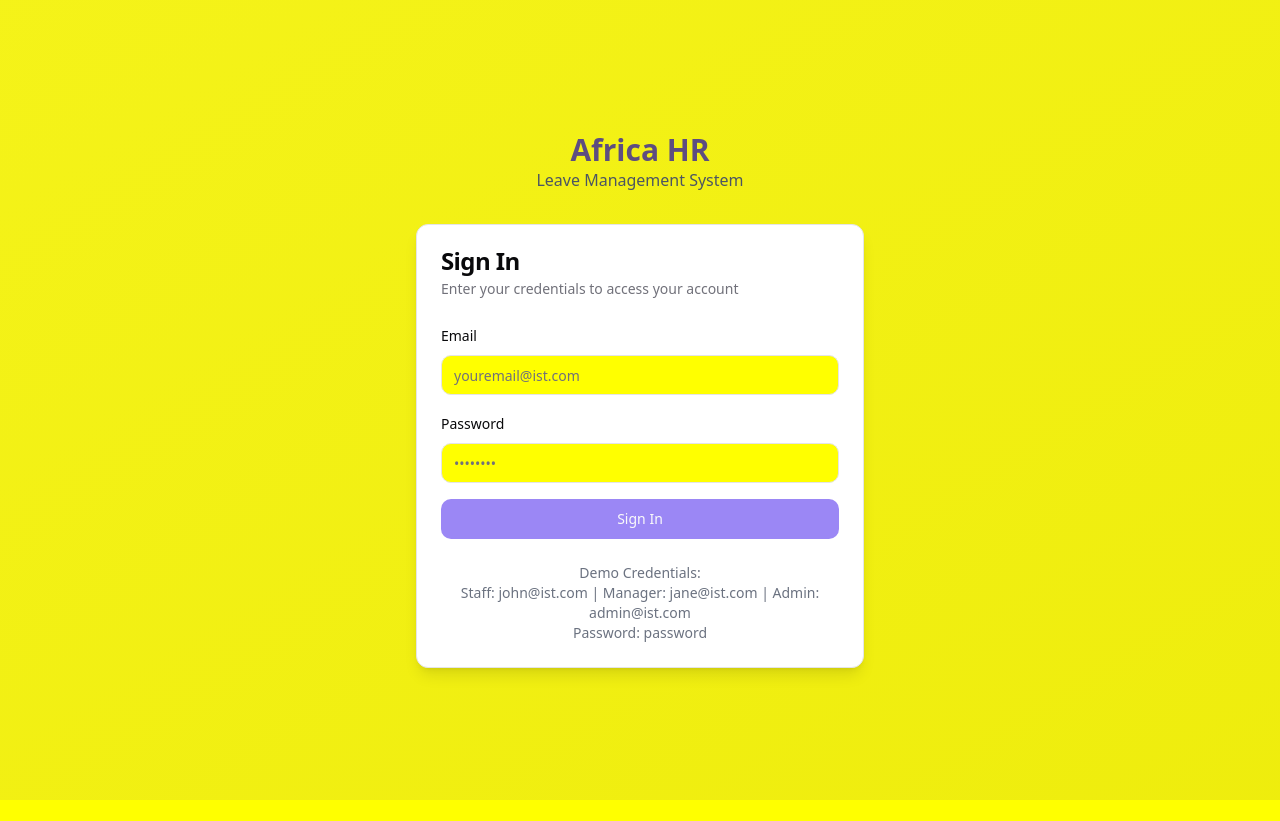
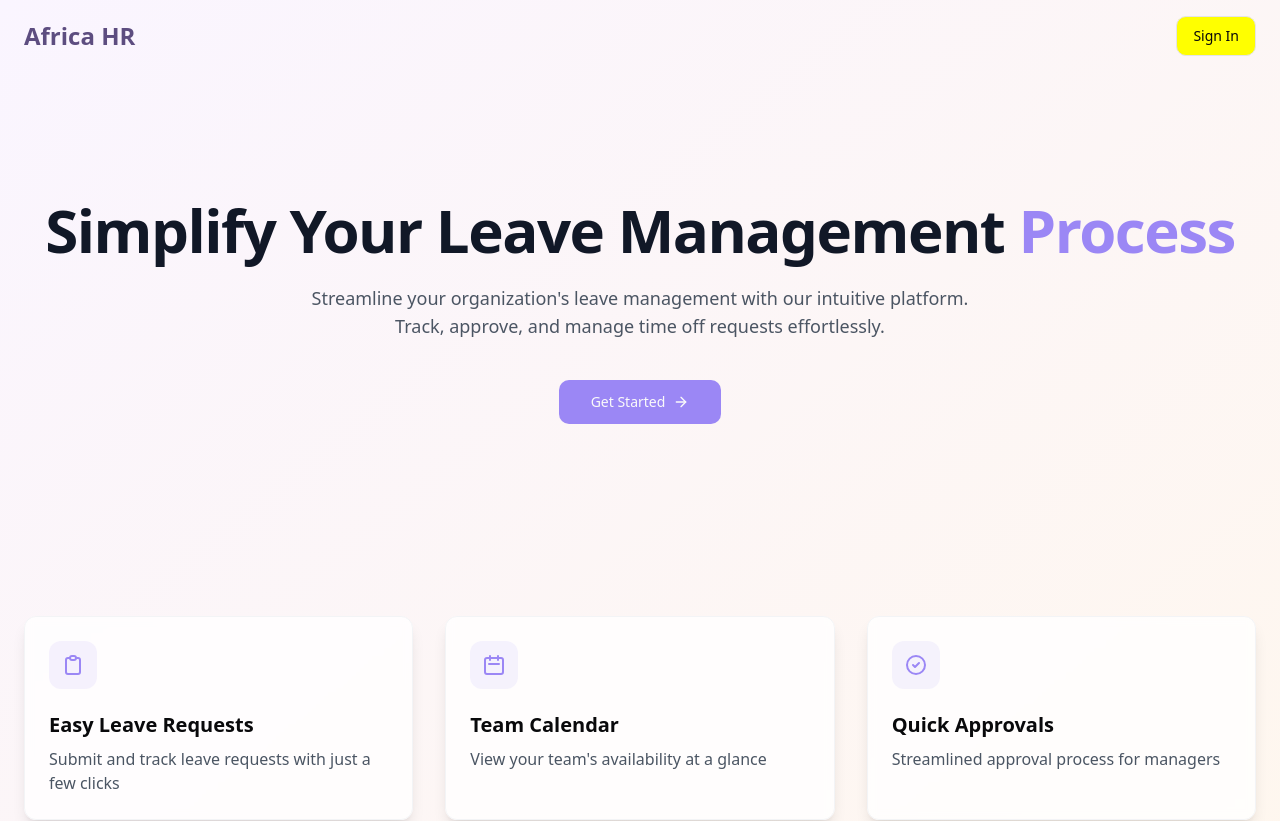
Before and after one commit to NoellaPromise/africa-leave-flow, a React (Vite) app: page / in a window 1280 px wide. Before the commit this address led to /login. Shown: the top 821 px of the page. Before the commit the page ends 800 px from the top, so only its background shows below. Built offline with nearby package versions, Linux system fonts and the light colour scheme.

Commit message:
feat: Add landing page
Implement a landing page for the application.

```diff
--- a/src/App.tsx
+++ b/src/App.tsx
@@ -6,6 +6,7 @@ import { QueryClient, QueryClientProvider } from "@tanstack/react-query";
 import { BrowserRouter, Routes, Route } from "react-router-dom";
 import { SidebarProvider } from "@/components/layout/SidebarProvider";
 
+import LandingPage from "./pages/LandingPage";
 import Dashboard from "./pages/Dashboard";
 import LeaveApplication from "./pages/LeaveApplication";
 import LeaveApprovals from "./pages/LeaveApprovals";
@@ -34,8 +35,9 @@ const App = () => (
         <TooltipProvider>
           <SidebarProvider>
             <Routes>
+              <Route path="/" element={<LandingPage />} />
               <Route path="/login" element={<Login />} />
-              <Route path="/" element={<Layout />}>
+              <Route path="/dashboard" element={<Layout />}>
                 <Route index element={<Dashboard />} />
                 <Route path="leave-application" element={<LeaveApplication />} />
                 <Route path="leave-approvals" element={<LeaveApprovals />} />
--- a/src/components/layout/Layout.tsx
+++ b/src/components/layout/Layout.tsx
@@ -1,4 +1,3 @@
-
 import { Outlet } from 'react-router-dom';
 import { Navigate } from 'react-router-dom';
 import { useAuth } from '@/context/AuthContext';
@@ -21,7 +20,7 @@ const Layout = () => {
   }
 
   if (!isAuthenticated) {
-    return <Navigate to="/login" />;
+    return <Navigate to="/" />;
   }
 
   return (
--- /dev/null
+++ b/src/pages/LandingPage.tsx
@@ -0,0 +1,129 @@
+
+import { Button } from "@/components/ui/button";
+import { Link } from "react-router-dom";
+import { ArrowRight } from "lucide-react";
+
+const LandingPage = () => {
+  return (
+    <div className="min-h-screen bg-gradient-to-br from-purple-50 to-orange-50 dark:from-gray-900 dark:to-gray-800">
+      {/* Navigation */}
+      <nav className="container mx-auto px-6 py-4">
+        <div className="flex items-center justify-between">
+          <div className="text-2xl font-bold text-purple-dark">Africa HR</div>
+          <Button asChild variant="outline" className="hover:bg-purple-light/10">
+            <Link to="/login">Sign In</Link>
+          </Button>
+        </div>
+      </nav>
+
+      {/* Hero Section */}
+      <section className="container mx-auto px-6 py-16 text-center md:py-32">
+        <h1 className="text-4xl font-bold tracking-tight text-gray-900 dark:text-white md:text-6xl">
+          Simplify Your Leave Management
+          <span className="text-purple-light"> Process</span>
+        </h1>
+        <p className="mx-auto mt-6 max-w-2xl text-lg text-gray-600 dark:text-gray-300">
+          Streamline your organization's leave management with our intuitive platform.
+          Track, approve, and manage time off requests effortlessly.
+        </p>
+        <div className="mt-10 flex flex-col items-center justify-center gap-4 sm:flex-row">
+          <Button asChild size="lg" className="bg-purple-light hover:bg-purple-dark">
+            <Link to="/login" className="gap-2">
+              Get Started <ArrowRight size={16} />
+            </Link>
+          </Button>
+        </div>
+      </section>
+
+      {/* Features Section */}
+      <section className="container mx-auto px-6 py-16">
+        <div className="grid gap-8 md:grid-cols-3">
+          <div className="glass-card rounded-lg p-6">
+            <div className="mb-4 inline-block rounded-lg bg-purple-light/10 p-3 text-purple-light">
+              <svg
+                className="h-6 w-6"
+                fill="none"
+                stroke="currentColor"
+                viewBox="0 0 24 24"
+              >
+                <path
+                  strokeLinecap="round"
+                  strokeLinejoin="round"
+                  strokeWidth={2}
+                  d="M9 5H7a2 2 0 00-2 2v12a2 2 0 002 2h10a2 2 0 002-2V7a2 2 0 00-2-2h-2M9 5a2 2 0 002 2h2a2 2 0 002-2M9 5a2 2 0 012-2h2a2 2 0 012 2"
+                />
+              </svg>
+            </div>
+            <h3 className="mb-2 text-xl font-semibold dark:text-white">Easy Leave Requests</h3>
+            <p className="text-gray-600 dark:text-gray-300">
+              Submit and track leave requests with just a few clicks
+            </p>
+          </div>
+
+          <div className="glass-card rounded-lg p-6">
+            <div className="mb-4 inline-block rounded-lg bg-purple-light/10 p-3 text-purple-light">
+              <svg
+                className="h-6 w-6"
+                fill="none"
+                stroke="currentColor"
+                viewBox="0 0 24 24"
+              >
+                <path
+                  strokeLinecap="round"
+                  strokeLinejoin="round"
+                  strokeWidth={2}
+                  d="M8 7V3m8 4V3m-9 8h10M5 21h14a2 2 0 002-2V7a2 2 0 00-2-2H5a2 2 0 00-2 2v12a2 2 0 002 2z"
+                />
+              </svg>
+            </div>
+            <h3 className="mb-2 text-xl font-semibold dark:text-white">Team Calendar</h3>
+            <p className="text-gray-600 dark:text-gray-300">
+              View your team's availability at a glance
+            </p>
+          </div>
+
+          <div className="glass-card rounded-lg p-6">
+            <div className="mb-4 inline-block rounded-lg bg-purple-light/10 p-3 text-purple-light">
+              <svg
+                className="h-6 w-6"
+                fill="none"
+                stroke="currentColor"
+                viewBox="0 0 24 24"
+              >
+                <path
+                  strokeLinecap="round"
+                  strokeLinejoin="round"
+                  strokeWidth={2}
+                  d="M9 12l2 2 4-4m6 2a9 9 0 11-18 0 9 9 0 0118 0z"
+                />
+              </svg>
+            </div>
+            <h3 className="mb-2 text-xl font-semibold dark:text-white">Quick Approvals</h3>
+            <p className="text-gray-600 dark:text-gray-300">
+              Streamlined approval process for managers
+            </p>
+          </div>
+        </div>
+      </section>
+
+      {/* Footer */}
+      <footer className="container mx-auto px-6 py-12">
+        <div className="flex flex-col items-center justify-between gap-4 border-t border-gray-200 pt-8 dark:border-gray-800 md:flex-row">
+          <p className="text-sm text-gray-600 dark:text-gray-400">
+            © 2025 Africa HR. All rights reserved.
+          </p>
+          <div className="flex gap-4">
+            <a href="#" className="text-sm text-gray-600 hover:text-purple-light dark:text-gray-400">
+              Privacy Policy
+            </a>
+            <a href="#" className="text-sm text-gray-600 hover:text-purple-light dark:text-gray-400">
+              Terms of Service
+            </a>
+          </div>
+        </div>
+      </footer>
+    </div>
+  );
+};
+
+export default LandingPage;
--- a/src/pages/Login.tsx
+++ b/src/pages/Login.tsx
@@ -1,4 +1,3 @@
-
 import { useState } from 'react';
 import { Navigate } from 'react-router-dom';
 import { useAuth } from '@/context/AuthContext';
@@ -9,6 +8,7 @@ import { Card, CardContent, CardDescription, CardFooter, CardHeader, CardTitle }
 
 const Login = () => {
   const { isAuthenticated, isLoading, login } = useAuth();
+  const navigate = useNavigate();
   const [email, setEmail] = useState('');
   const [password, setPassword] = useState('');
   const [isSubmitting, setIsSubmitting] = useState(false);
@@ -18,6 +18,7 @@ const Login = () => {
     setIsSubmitting(true);
     try {
       await login(email, password);
+      navigate('/dashboard');
     } finally {
       setIsSubmitting(false);
     }
@@ -32,7 +33,7 @@ const Login = () => {
   }
 
   if (isAuthenticated) {
-    return <Navigate to="/" />;
+    return <Navigate to="/dashboard" />;
   }
 
   return (
```
